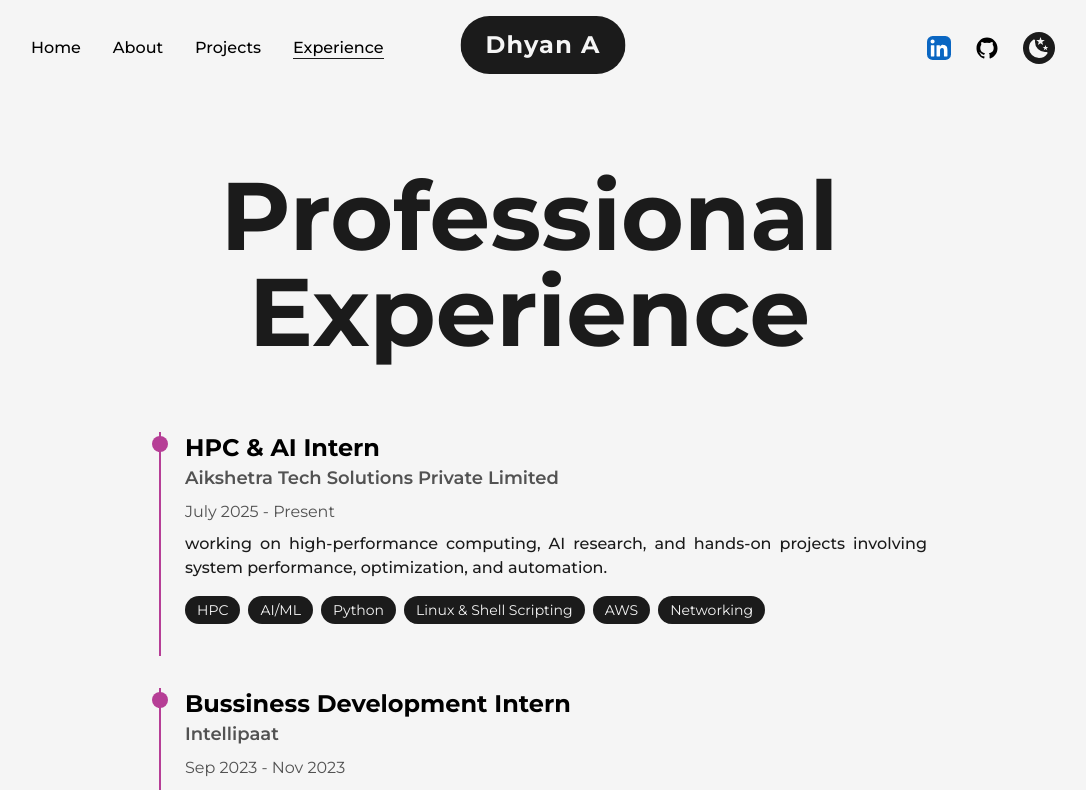
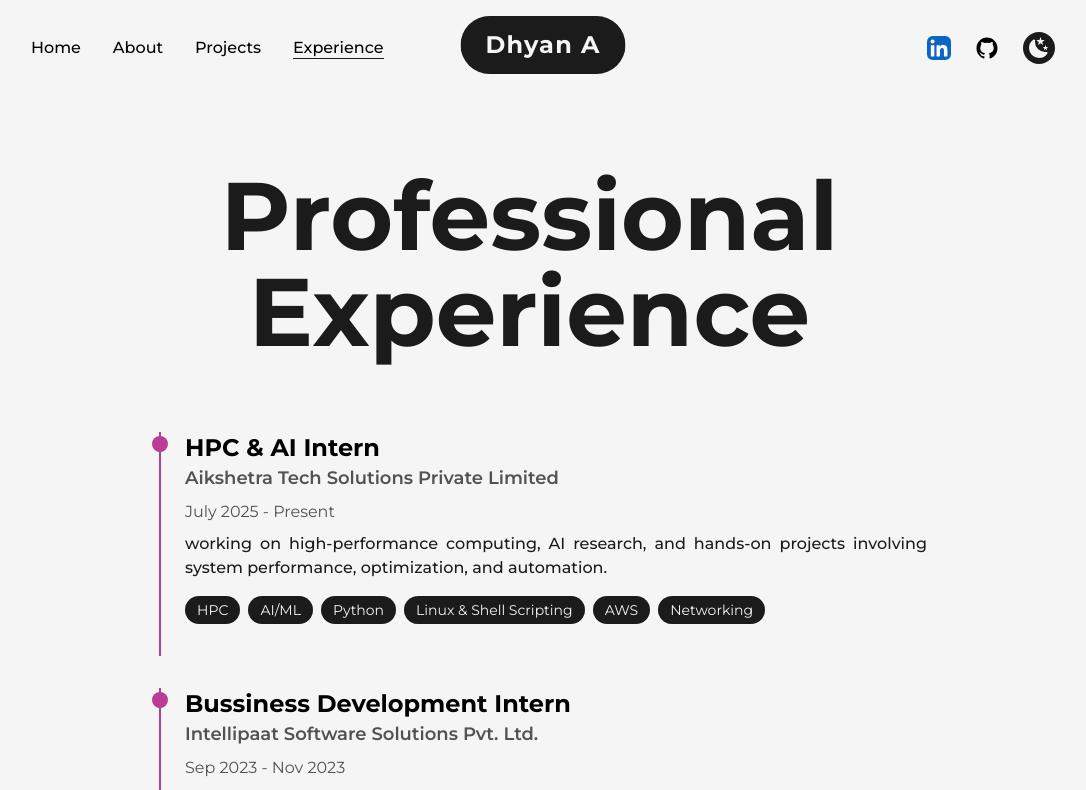
Before and after one commit to Dhyan0007/Dhyan-Portfolio, a Next.js app: page /Experience in a window 1280 px wide. Shown: the top 790 px of the page, without its empty margins (97-1183 px from the left). Built offline with nearby package versions, Linux system fonts and the light colour scheme.

Commit message:
Update Experience.js

```diff
--- a/src/pages/Experience.js
+++ b/src/pages/Experience.js
@@ -85,7 +85,7 @@ const Experience = () => {
     },
     {
       role: "Bussiness Development Intern",
-      company: "Intellipaat",
+      company: "Intellipaat Software Solutions Pvt. Ltd.",
       duration: "Sep 2023 - Nov 2023",
       description: "where I contributed to lead generation, client engagement, and supporting sales strategies to drive business growth.",
       skills: ["CRM tools", "Client Engagement", "Sales & Negotiation", "Market Research", "Presentation & Pitching"]
```
